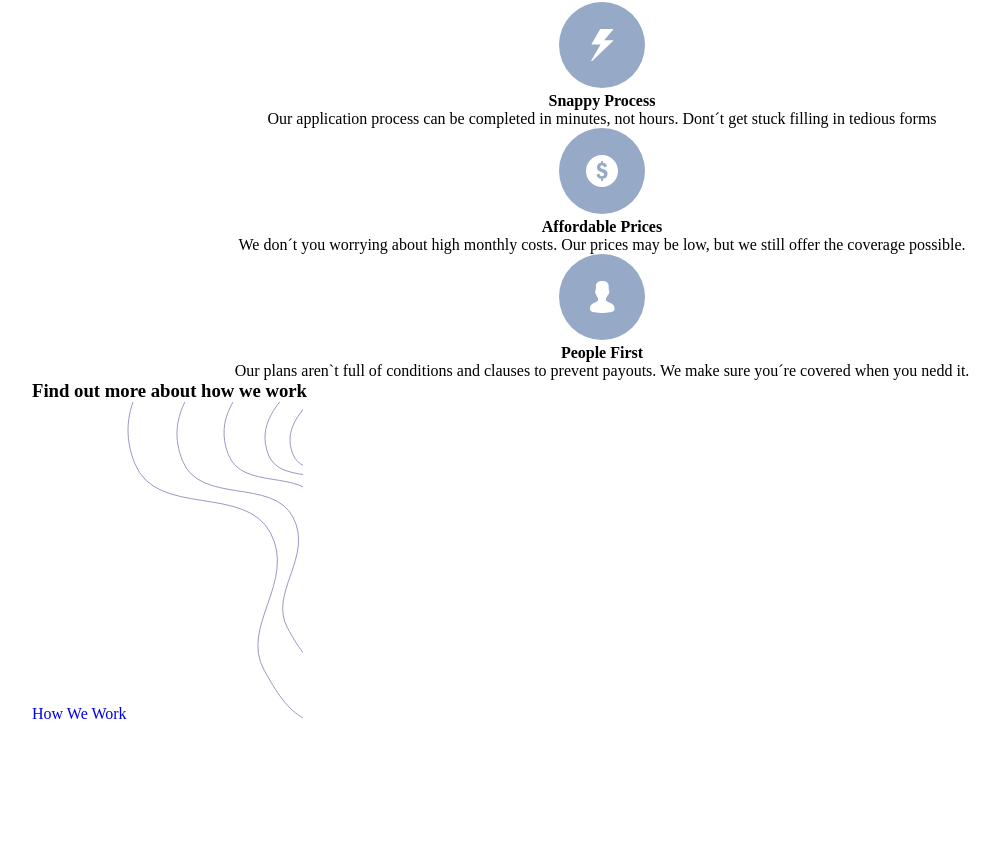
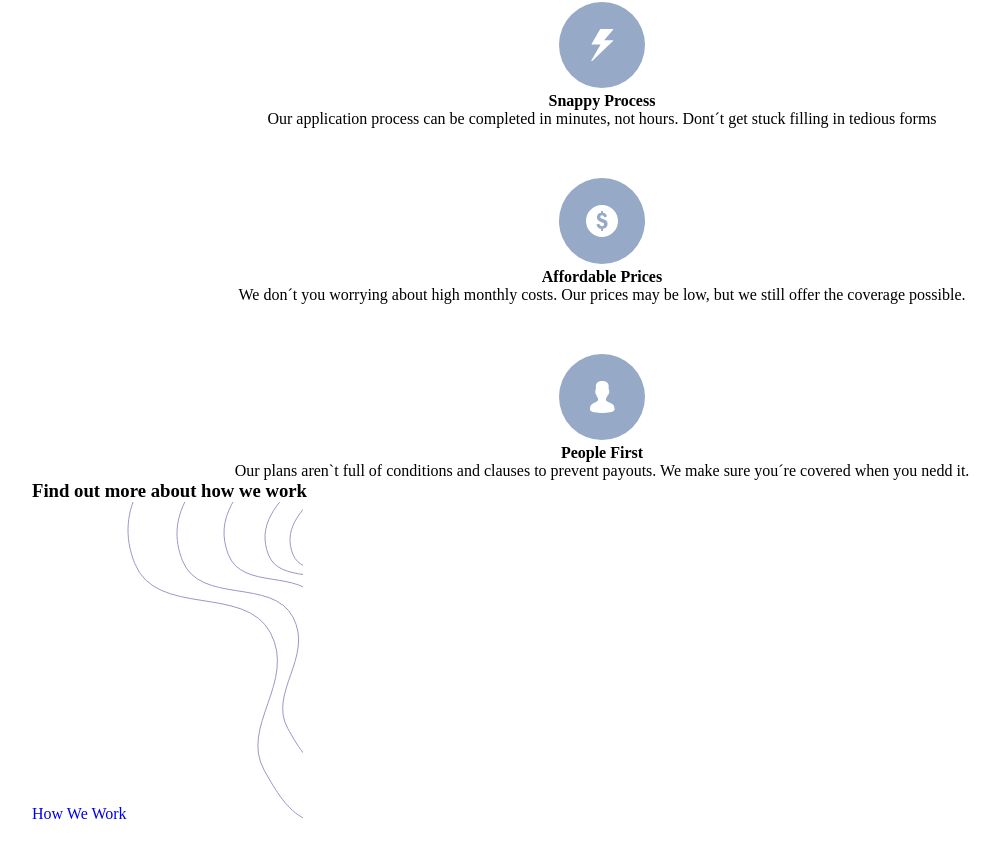
Before and after one commit to higor-costa/pagina-de-destino-insure, a React (Vite) app: page / in a window 1280 px wide. Shown: the part 2316-3174 px from the top of the page, without its empty margins (38-1038 px from the left). Built offline with nearby package versions, Linux system fonts and the light colour scheme.

Commit message:
Define margens para o segundo card

```diff
--- a/src/style/components/Main.module.scss
+++ b/src/style/components/Main.module.scss
@@ -31,5 +31,8 @@
 
   .card {
     text-align: center;
+    &:nth-child(3) {
+      margin: 50px 0;
+    }
   }
 }
```
